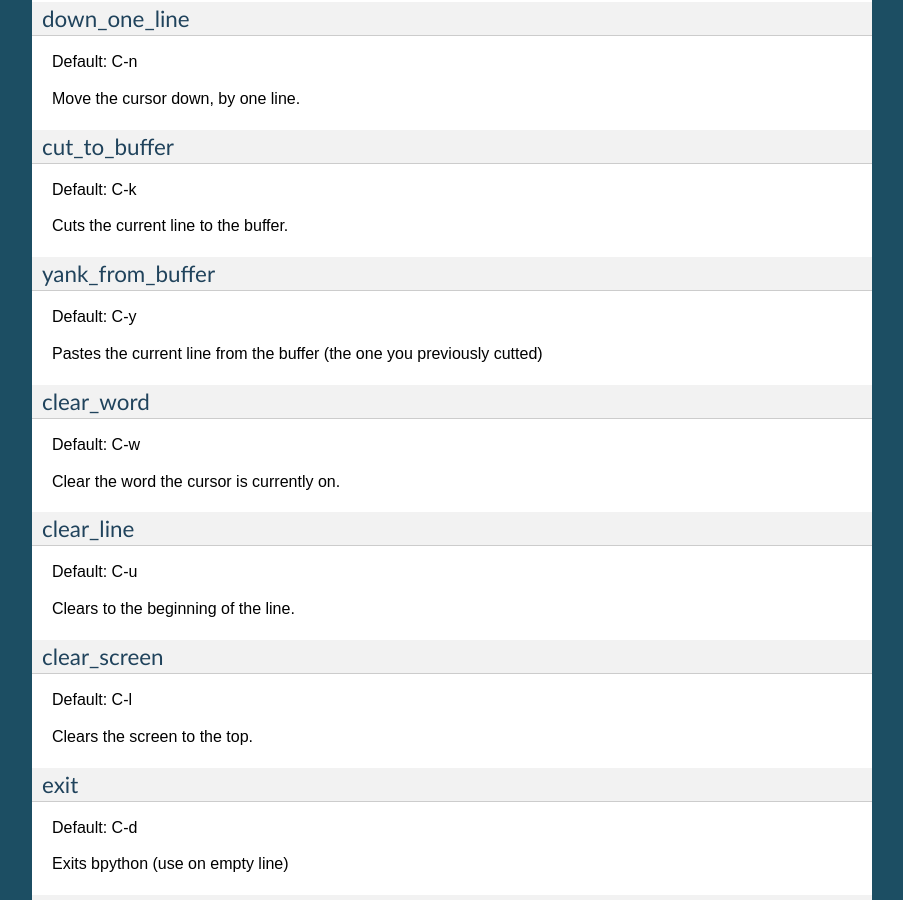
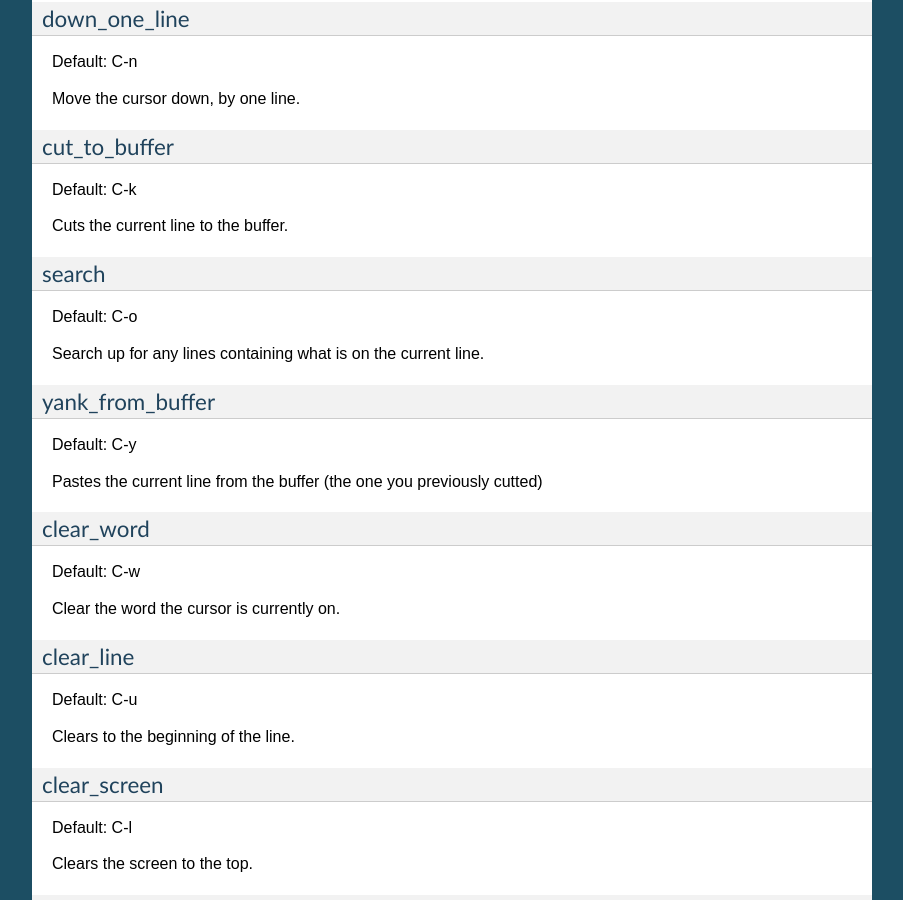
Before and after one commit to bpython/bpython, a Sphinx documentation site: the page built from doc/sphinx/source/configuration.rst, in a window 1280 px wide and 900 px high, scrolled down 2643 px. Shown: the whole window, without its empty margins (198-1101 px from the left). Built offline with Sphinx 7.4.7, drawn with Linux system fonts in a browser that asks for light colours; pages that are not in the unit, such as notebooks, are missing from menus.

Commit message:
Document the reverse search functionality

```diff
--- a/doc/sphinx/source/configuration.rst
+++ b/doc/sphinx/source/configuration.rst
@@ -140,6 +140,12 @@ Default: C-k
 
 Cuts the current line to the buffer.
 
+search
+^^^^^^
+Default: C-o
+
+Search up for any lines containing what is on the current line.
+
 yank_from_buffer
 ^^^^^^^^^^^^^^^^
 Default: C-y
```
